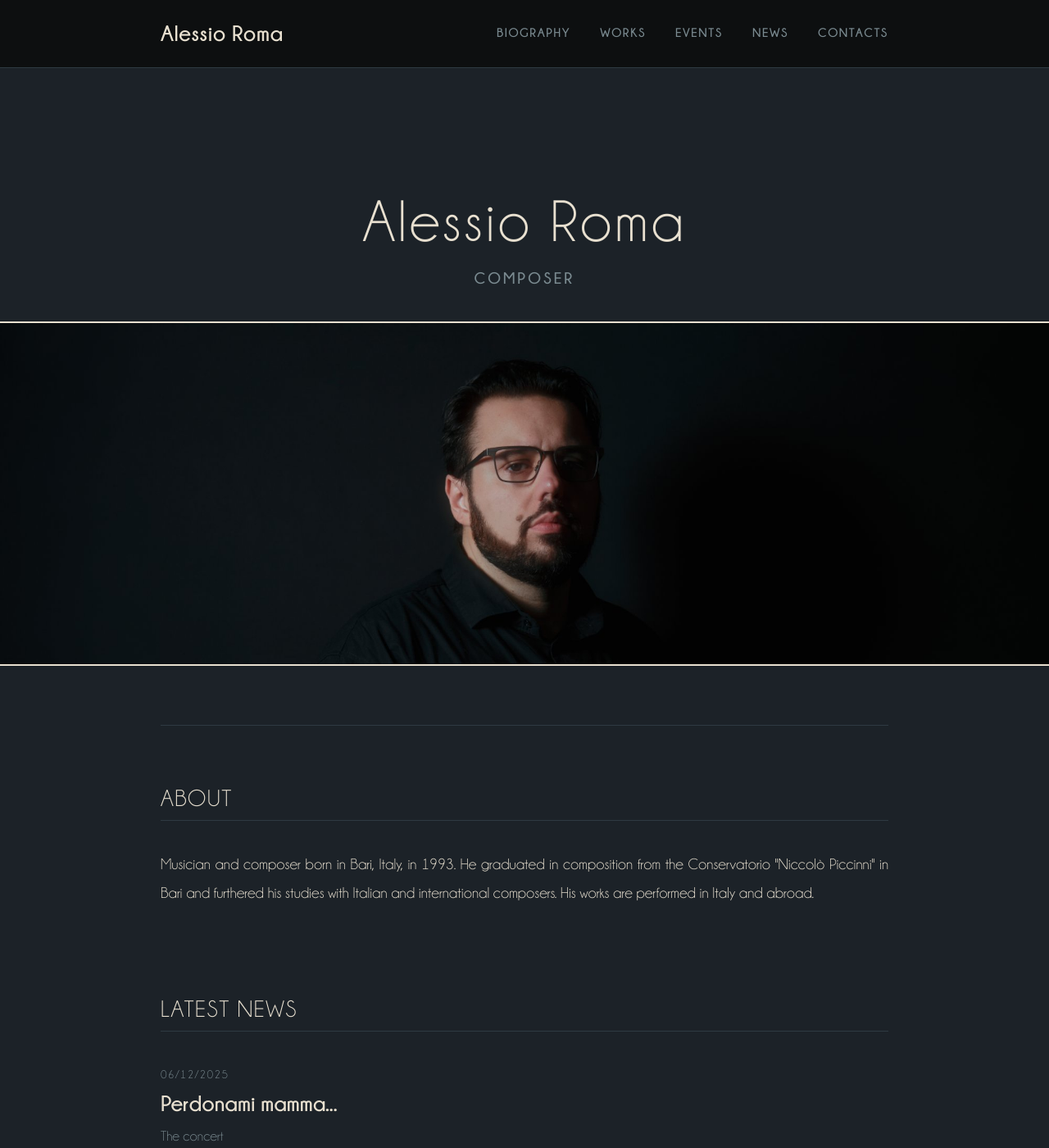
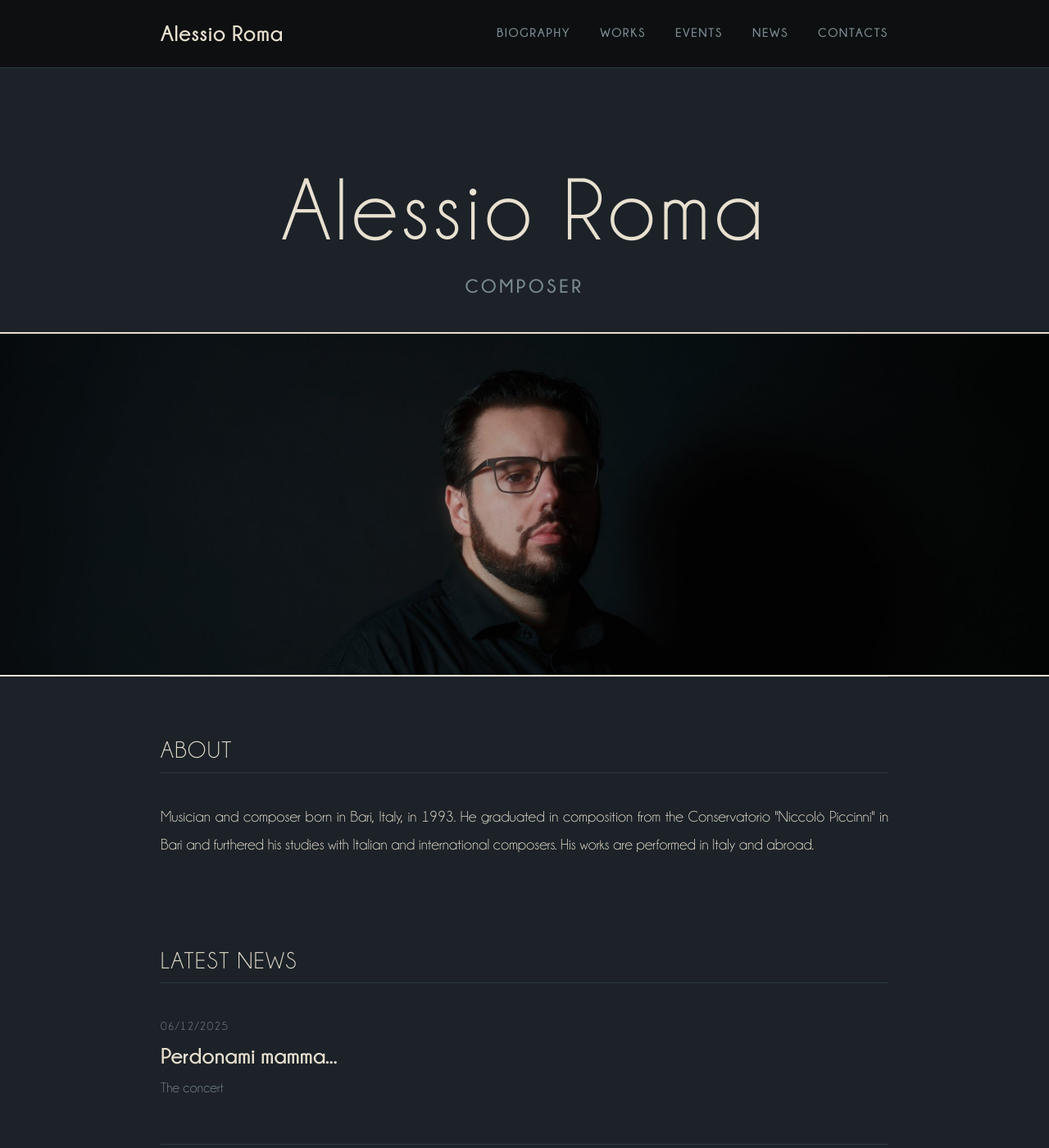
Before and after one commit to alessioroma-music/alessioroma, a Jekyll site: the page built from index.md, in a window 1280 px wide and 1400 px high. Shown: the whole window at 82% size. Built offline with Jekyll 4.4.1, drawn with Linux system fonts in a browser that asks for light colours.

Commit message:
Hero: larger title/subtitle, tighter spacing; mobile photos 220px
Co-Authored-By: Claude Sonnet 4.6 <noreply@anthropic.com>

```diff
--- a/assets/css/style.css
+++ b/assets/css/style.css
@@ -191,14 +191,14 @@ img { max-width: 100%; height: auto; border: 2px solid #E8E0D0; }
 /* --- Hero (homepage) --- */
 .hero {
   text-align: center;
-  padding: var(--space-lg) var(--space-md);
+  padding: var(--space-md) var(--space-md) 0;
   margin-bottom: var(--space-lg);
   border-bottom: 1px solid var(--color-border);
 }
 
 .hero-title {
   font-family: var(--font-display);
-  font-size: 4rem;
+  font-size: 6rem;
   font-weight: 400;
   letter-spacing: 0.05em;
   margin-bottom: var(--space-xs);
@@ -207,7 +207,7 @@ img { max-width: 100%; height: auto; border: 2px solid #E8E0D0; }
 
 .hero-subtitle {
   font-family: var(--font-body);
-  font-size: 1.1rem;
+  font-size: 1.3rem;
   font-weight: 700;
   color: var(--color-text-light);
   letter-spacing: 0.15em;
@@ -220,7 +220,7 @@ img { max-width: 100%; height: auto; border: 2px solid #E8E0D0; }
   position: relative;
   left: 50%;
   transform: translateX(-50%);
-  margin: var(--space-md) 0 0;
+  margin: 0;
   overflow: hidden;
 }
 .hero-portrait img {
@@ -719,11 +719,11 @@ img { max-width: 100%; height: auto; border: 2px solid #E8E0D0; }
    ============================================ */
 @media (max-width: 768px) {
   h1 { font-size: 2rem; }
-  .hero-title { font-size: 2.5rem; }
+  .hero-title { font-size: 3.2rem; }
   .hero-portrait img,
   .bio-portrait img,
   .contact-portrait img {
-    height: 340px;
+    height: 220px;
     object-fit: cover;
   }
 
```
